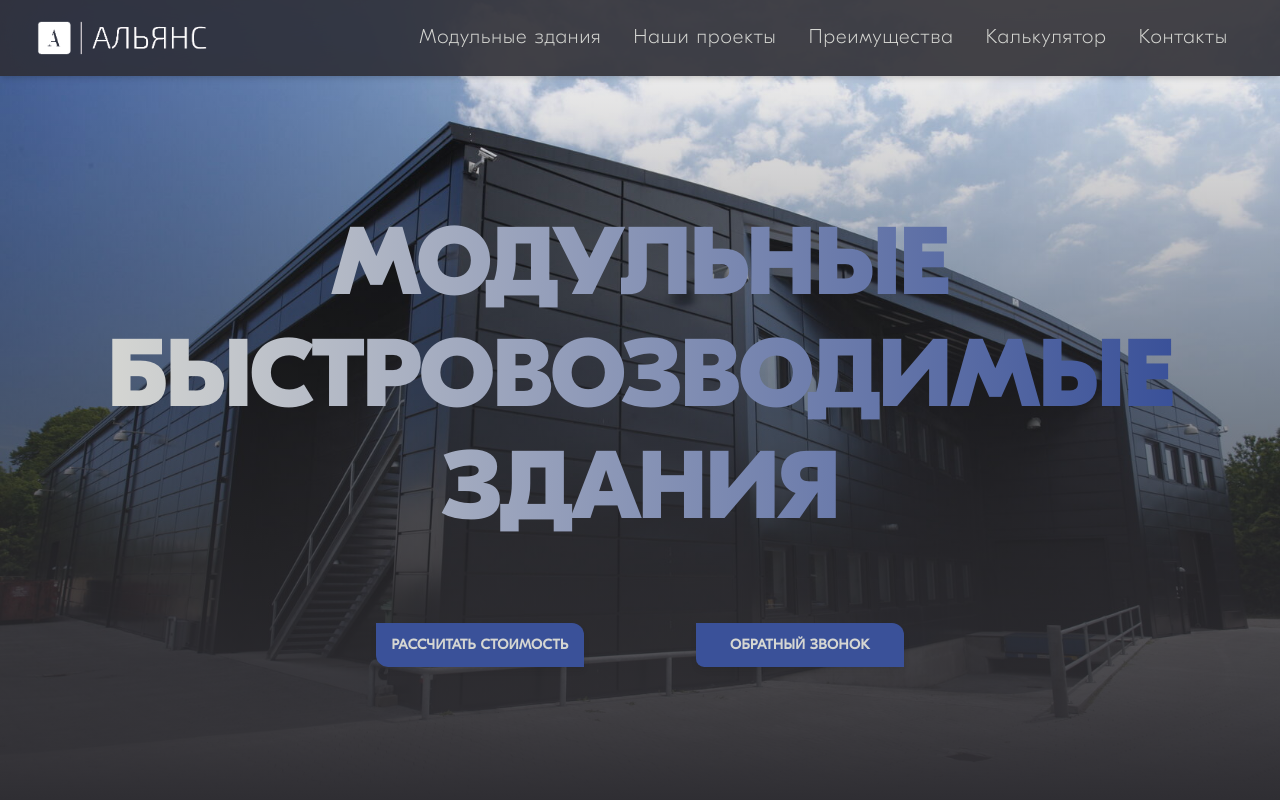
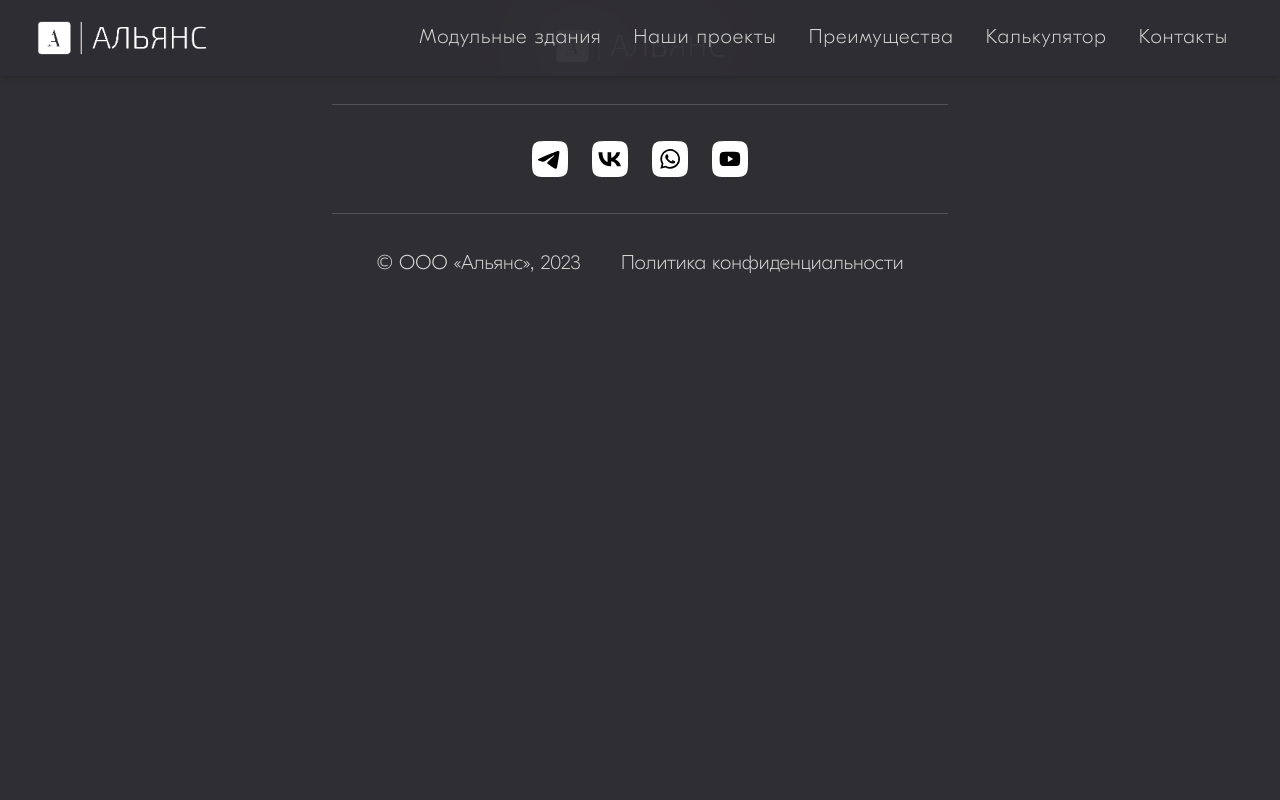
Before and after one commit to Vesta-K/aljans, a React (Vite) app: page / in a window 1280 px wide. Shown: the top 800 px of the page. Built offline with nearby package versions, Linux system fonts and the light colour scheme.

Commit message:
added modulTowers page

```diff
--- a/package.json
+++ b/package.json
@@ -17,6 +17,7 @@
     "postcss": "^8.4.29",
     "react": "^18.2.0",
     "react-dom": "^18.2.0",
+    "react-router-dom": "^6.16.0",
     "react-scroll": "^1.8.9",
     "react-scroll-parallax": "^3.4.2",
     "swiper": "^10.2.0",
--- a/src/components/blocks/Contacts/contact.tsx
+++ b/src/components/blocks/Contacts/contact.tsx
@@ -5,7 +5,7 @@ export default function Contact() {
     if (window.innerWidth >= 720) {
       return (
         <Map
-          className="w-full h-[400px] md:h-[700px]"
+          className="w-full h-[400px] md:h-[900px]"
           defaultState={{
             center: [47.280469, 39.742099],
             zoom: 18,
@@ -17,7 +17,7 @@ export default function Contact() {
     } else {
       return (
         <Map
-          className="w-full h-[400px] md:h-[700px]"
+          className="w-full h-[400px] md:h-[900px]"
           defaultState={{
             center: [47.280406, 39.7434],
             zoom: 18,
@@ -30,66 +30,67 @@ export default function Contact() {
   };
 
   return (
-    <div id="contacts" className="relative w-full h-fit flex flex-col my-28">
+    <div id="contacts" className="relative w-full h-fit flex flex-col mt-28">
       <div className="z-[5000] md:top-0 md:absolute md:m-20 md:w-1/4 h-3/4 min-w-[320px] shadow-[0px_42px_40px_40px_#2F2E33] md:shadow-[0px_0px_41px_0px_#4A5568]  bg-[#2F2E33]">
-        <div className="flex flex-col gap-6 p-8 items-center md:items-start">
+        <div className="flex flex-col h-full gap-6 p-8 items-center justify-between md:items-start">
           <Typography as="h3" className="font-regular text-5xl text-base-gray">
             Контакты
           </Typography>
-          <div className="flex flex-col items-center md:items-start gap-3">
+          <div className="flex flex-col items-center md:items-start gap-3 ultraXl:gap-5">
             <Typography
               as="h1"
-              className="font-bold text-lg md:text-xl ultraXl:text-2xl text-base-gray"
+              className="font-bold text-lg md:text-xl ultraXl:text-4xl text-base-gray"
             >
               Контактный телефон
             </Typography>
             <Typography
               as="a"
               href="tel:+78632007308"
-              className="font-thin text-lg md:text-xl ultraXl:text-2xl text-base-gray"
+              className="font-thin text-lg md:text-xl hover:text-base-zinc ultraXl:text-4xl text-base-gray"
             >
               +7 (863) 200-73-08
             </Typography>
           </div>
-          <div className="flex flex-col items-center md:items-start gap-3">
+          <div className="flex flex-col items-center md:items-start gap-3 ultraXl:gap-5">
             <Typography
               as="h1"
-              className="font-bold text-lg md:text-xl ultraXl:text-2xl text-base-gray"
+              className="font-bold text-lg md:text-xl ultraXl:text-4xl text-base-gray"
             >
               Почта
             </Typography>
             <Typography
               as="a"
-              className="font-thin text-lg md:text-xl ultraXl:text-2xl text-base-gray"
+              href="mailto:sk_alliance@bk.ru"
+              className="font-thin text-lg md:text-xl ultraXl:text-4xl hover:text-base-zinc text-base-gray"
             >
               sk_alliance@bk.ru
             </Typography>
           </div>
-          <div className="flex flex-col items-center md:items-start gap-3">
+          <div className="flex flex-col items-center md:items-start gap-3 ultraXl:gap-5">
             <Typography
               as="h1"
-              className="font-bold text-lg md:text-xl ultraXl:text-2xl text-base-gray"
+              className="font-bold text-lg md:text-xl ultraXl:text-4xl text-base-gray"
             >
               Офис
             </Typography>
             <Typography
               as="a"
               href="https://yandex.ru/maps/-/CDUfaD6K"
-              className="font-thin md:text-left text-center text-lg md:text-xl ultraXl:text-2xl text-base-gray hover:text-base-zinc"
+              className="font-thin md:text-left text-center text-lg md:text-xl ultraXl:text-4xl text-base-gray hover:text-base-zinc"
             >
               344056, г. Ростов-на-Дону, пер. Иртышский, №50
             </Typography>
           </div>
-          <div className="flex flex-col items-center md:items-start gap-3">
+          <div className="flex flex-col items-center md:items-start gap-3 ultraXl:gap-5">
             <Typography
               as="h1"
-              className="font-bold text-lg md:text-xl ultraXl:text-2xl text-base-gray"
+              className="font-bold text-lg md:text-xl ultraXl:text-4xl text-base-gray"
             >
               Часы работы
             </Typography>
             <Typography
               as="a"
-              className="font-thin text-lg md:text-xl ultraXl:text-2xl text-base-gray"
+              className="font-thin text-lg md:text-xl ultraXl:text-4xl text-base-gray"
             >
               Пн-пт: 09:00 – 18:00
             </Typography>
--- a/src/components/layout/Footer/Footer.tsx
+++ b/src/components/layout/Footer/Footer.tsx
@@ -1,17 +1,17 @@
 import socialMedia from "../../../content/SocialMedia";
 import { Typography } from "@material-tailwind/react";
-import { Link } from "react-scroll";
+import { NavLink } from "react-router-dom";
 import { v4 as uuidv4 } from "uuid";
 
 export default function Footer() {
   return (
     <footer className="relative p-6 flex flex-col gap-y-1  justify-between items-center">
-      <Link to="hero" smooth="true">
+      <NavLink to="/aljans/">
         <img
           src="Images/LogoWhite.png"
           className="w-[180px] ultraXl:w-80 cursor-pointer"
         />
-      </Link>
+      </NavLink>
       <hr className="my-8 w-2/4 border-base-gray opacity-20 " />
       <div className="flex flex-row gap-6">
         {socialMedia.map(item => (
--- a/src/components/layout/header/Header.tsx
+++ b/src/components/layout/header/Header.tsx
@@ -6,6 +6,7 @@ import {
 } from "@material-tailwind/react";
 import React from "react";
 import { Link } from "react-scroll";
+import { NavLink } from "react-router-dom";
 import { v4 as uuidv4 } from "uuid";
 
 const menuButtonsName = [
@@ -18,7 +19,6 @@ const menuButtonsName = [
 
 export default function NavbarDefault() {
   const [openNav, setOpenNav] = React.useState(false);
-
   const handlerCloseNav = () => {
     if (openNav) {
       return setOpenNav(false);
@@ -30,22 +30,34 @@ export default function NavbarDefault() {
       () => window.innerWidth >= 960 && setOpenNav(false)
     );
   }, []);
-
   const navList = (
     <ul className="h-fit mb-4 mt-4 flex flex-col gap-y-6 lg:mb-0 lg:mt-0 lg:flex-row items-center lg:gap-6 text-[#D5D6D2]">
       {menuButtonsName.map(name => {
+        if (Object.keys(name)[0] === "modulTowers") {
+          return (
+            <NavLink key={uuidv4()} to="/aljans/moduls">
+              <Typography
+                onClick={handlerCloseNav}
+                as="a"
+                variant="small"
+                color="inherit"
+                className="p-1 font-thin text-[22px] xl:text-[20px] ultraXl:text-[28px] cursor-pointer text-center tracking-wider transform transition duration-200 hover:scale-110 hover:bg-radialGrad"
+              >
+                {Object.values(name)}
+              </Typography>
+            </NavLink>
+          );
+        }
         return (
-          <Link to={Object.keys(name)[0]} smooth={true}>
+          <Link key={uuidv4()} to={Object.keys(name)[0]} smooth={true}>
             <Typography
-              id={uuidv4()}
-              key={uuidv4()}
               onClick={handlerCloseNav}
-              as="li"
+              as="p"
               variant="small"
               color="inherit"
               className="p-1 font-thin text-[22px] xl:text-[20px] ultraXl:text-[28px] cursor-pointer text-center tracking-wider transform transition duration-200 hover:scale-110 hover:bg-radialGrad"
             >
-              {Object.values(name)}
+              <NavLink to="/aljans/">{Object.values(name)}</NavLink>
             </Typography>
           </Link>
         );
@@ -57,11 +69,14 @@ export default function NavbarDefault() {
     <Navbar className="fixed top-0 z-10 border-none rounded-none h-max ultraXl:h-24 max-w-full bg-[rgba(47,46,51,0.90)] py-2 px-4 lg:px-8 lg:py-4">
       <div className="h-full flex items-center justify-between">
         <Link to="hero" smooth="true">
-          <img
-            src="Images/LogoWhite.png"
-            className="w-[180px] ultraXl:w-52 cursor-pointer"
-          />
+          <NavLink to="/aljans/">
+            <img
+              src="Images/LogoWhite.png"
+              className="w-[180px] ultraXl:w-52 cursor-pointer"
+            />
+          </NavLink>
         </Link>
+
         <div className="flex items-center gap-4">
           <div className="mr-4 hidden lg:block">{navList}</div>
         </div>
--- a/src/components/layout/pageWrapper/PageWrapper.tsx
+++ b/src/components/layout/pageWrapper/PageWrapper.tsx
@@ -1,13 +1,21 @@
 import NavbarDefault from "../header/Header";
 import MainPage from "../../pages/mainPage/MainPage";
 import Footer from "../Footer/Footer";
+import { Routes, Route } from "react-router-dom";
+import ModulsTowers from "../../pages/moduls/modulsTowers";
 
 export default function PageWrapper() {
   return (
     <>
       <NavbarDefault />
+      <Routes>
+        <Route path="/aljans/" element={<MainPage />} />
+        <Route path="/aljans/moduls" element={<ModulsTowers />} />
+      </Routes>
+      <Footer />
+      {/* <NavbarDefault />
       <MainPage />
-      <Footer />
+      <Footer /> */}
     </>
   );
 }
--- /dev/null
+++ b/src/components/pages/moduls/modulsTowers.tsx
@@ -0,0 +1,7 @@
+export default function ModulsTowers() {
+  return (
+    <div className="w-fill h-96 bg-white pt-28">
+      <div className=""></div>
+    </div>
+  );
+}
--- a/src/components/ui/modal.tsx
+++ b/src/components/ui/modal.tsx
@@ -1,4 +1,5 @@
 import { Input, Typography } from "@material-tailwind/react";
+
 import ReactDOM from "react-dom";
 
 export default function Modal({
--- a/src/main.tsx
+++ b/src/main.tsx
@@ -4,12 +4,14 @@ import App from "./components/app/App.tsx";
 import "./index.css";
 import { ThemeProvider } from "@material-tailwind/react";
 import { ParallaxProvider } from "react-scroll-parallax";
-
+import { BrowserRouter } from "react-router-dom";
 ReactDOM.createRoot(document.getElementById("root")!).render(
   <React.StrictMode>
     <ParallaxProvider>
       <ThemeProvider>
-        <App />
+        <BrowserRouter>
+          <App />
+        </BrowserRouter>
       </ThemeProvider>
     </ParallaxProvider>
   </React.StrictMode>
```
Also changed, not shown: 1 other file (tests, documents, lock files or other folders).
